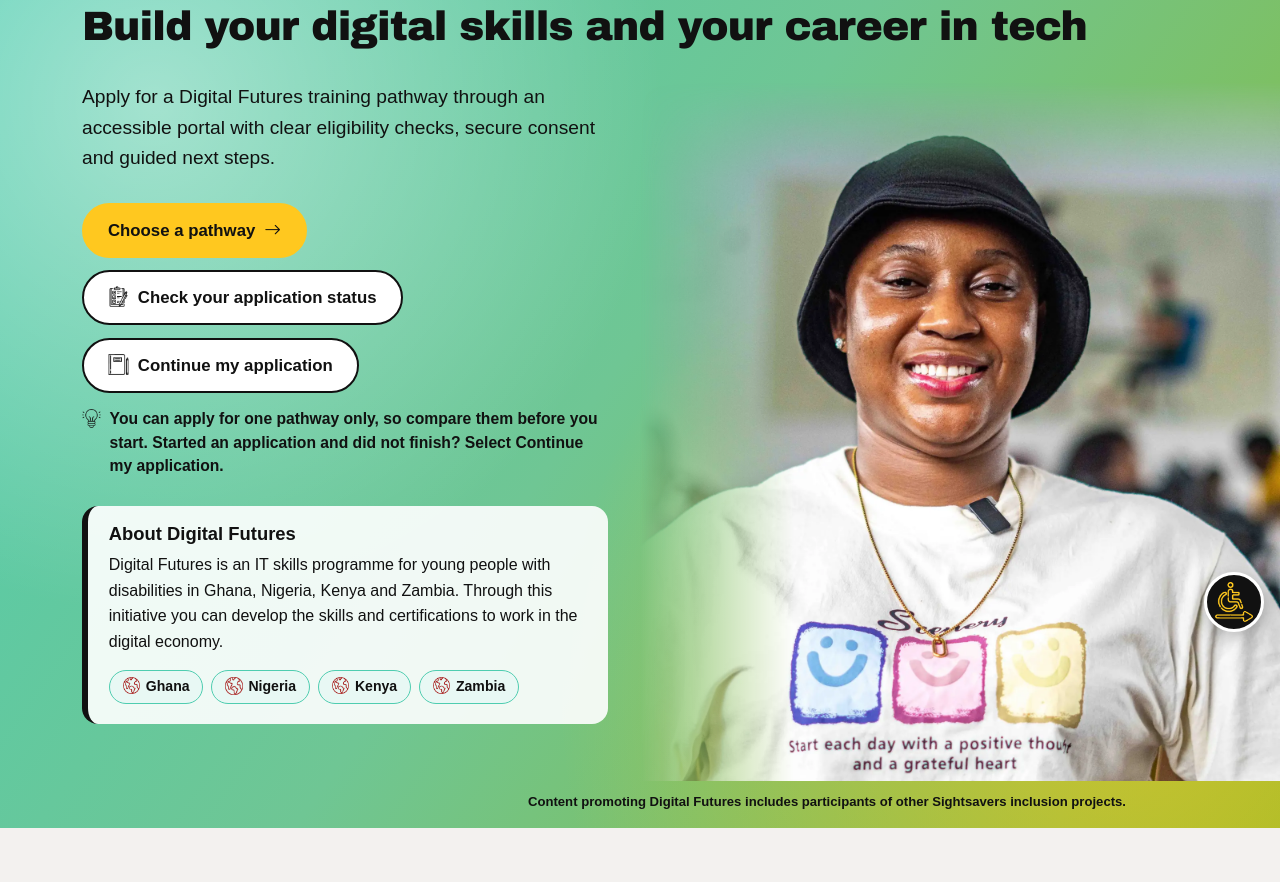
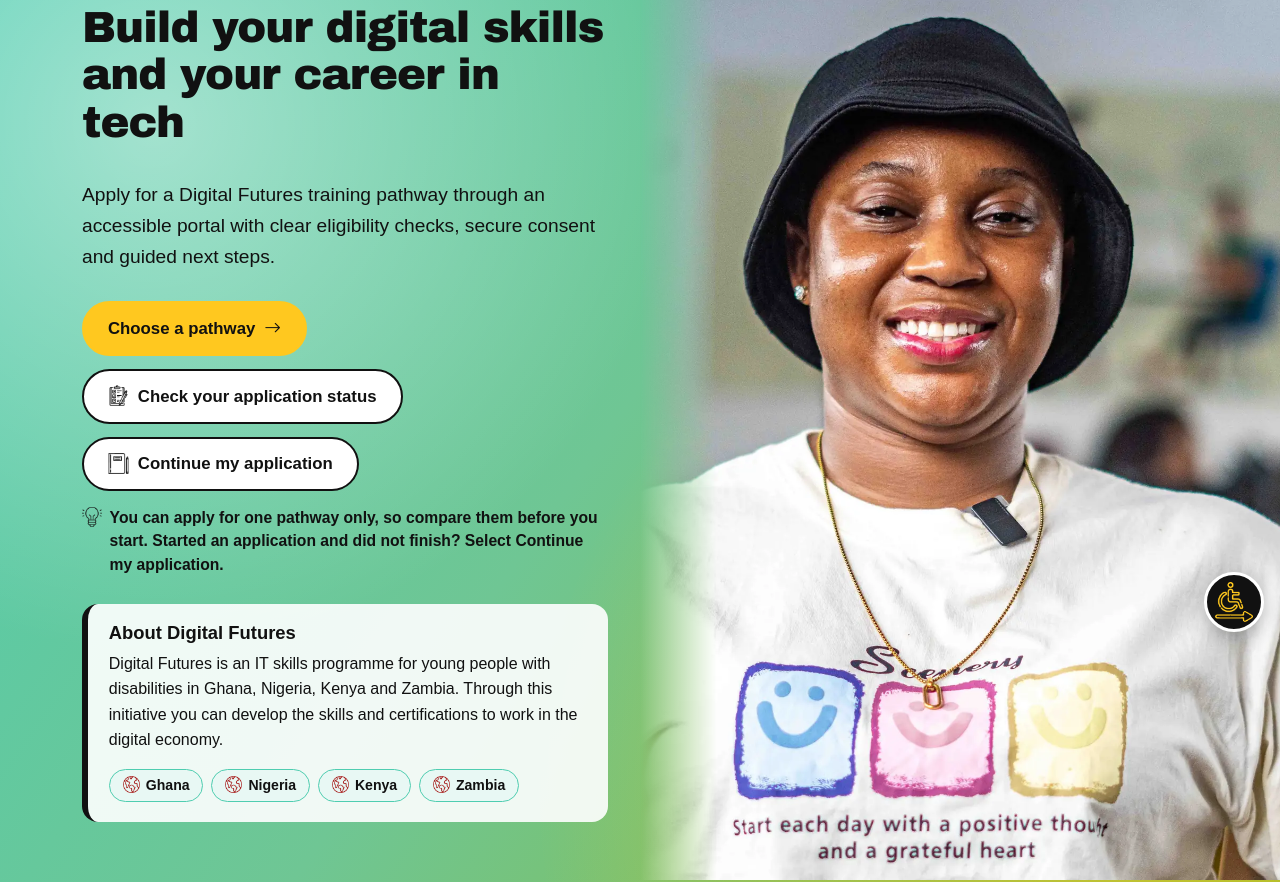
Before and after one commit to Lavatsaleo/DF_reg_app_frontend, a React (Vite) app: page / in a window 1280 px wide. Shown: the part 152-1034 px from the top of the page. Built offline with nearby package versions, Linux system fonts and the light colour scheme.

Commit message:
Ui photo fix

```diff
--- a/src/pages/LandingHero.css
+++ b/src/pages/LandingHero.css
@@ -313,10 +313,6 @@ html.ss-high-contrast .df-hero-countries li {
     padding-right: 4.5rem;
   }
 
-  /* On very wide screens a half-width panel would zoom the photo in; keep it the size it is at 1440px. */
-  .df-hero-photo {
-    width: min(50%, 740px);
-  }
 }
 
 /* The photo covers the band's right half (mobile: full width). It is anchored to the top of the
@@ -324,3 +320,44 @@ html.ss-high-contrast .df-hero-countries li {
 .df-hero-slide-photo img {
   object-position: 50% 0%;
 }
+
+/* Wide screens: the photo covers the whole right half of the hero, from its top edge down to the
+   disclaimer line. The heading stays in the left half so it never sits on the photo. */
+@media (min-width: 992px) {
+  .df-hero-band {
+    --df-hero-disclaimer-height: 3.6rem;
+  }
+
+  .df-hero-band-title {
+    max-width: calc(50% - 2rem);
+    font-size: clamp(2rem, 3.4vw, 3.4rem) !important;
+  }
+
+  /* Position the photo against the whole band, not just the area under the heading. */
+  .df-hero-band-body {
+    position: static;
+  }
+
+  .df-hero-photo {
+    top: 0;
+    right: 0;
+    bottom: var(--df-hero-disclaimer-height);
+    width: 50%;
+  }
+
+  /* Only a short fade on the left edge, so the photo reads as filling the space. */
+  .df-hero-slide-photo {
+    mask-image: linear-gradient(90deg, transparent 0%, #000000 12%);
+    -webkit-mask-image: linear-gradient(90deg, transparent 0%, #000000 12%);
+    mask-composite: add;
+    -webkit-mask-composite: source-over;
+  }
+
+  .df-hero-photo-disclaimer {
+    display: flex;
+    align-items: center;
+    justify-content: flex-end;
+    min-height: var(--df-hero-disclaimer-height);
+    padding-block: 0;
+  }
+}
```
